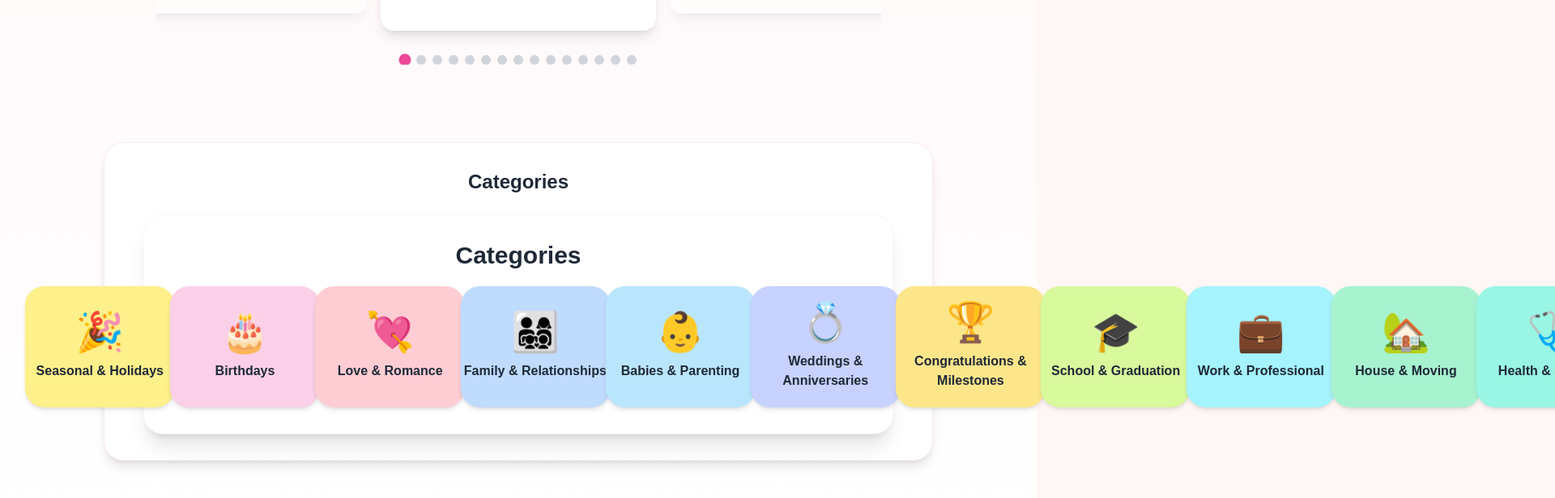
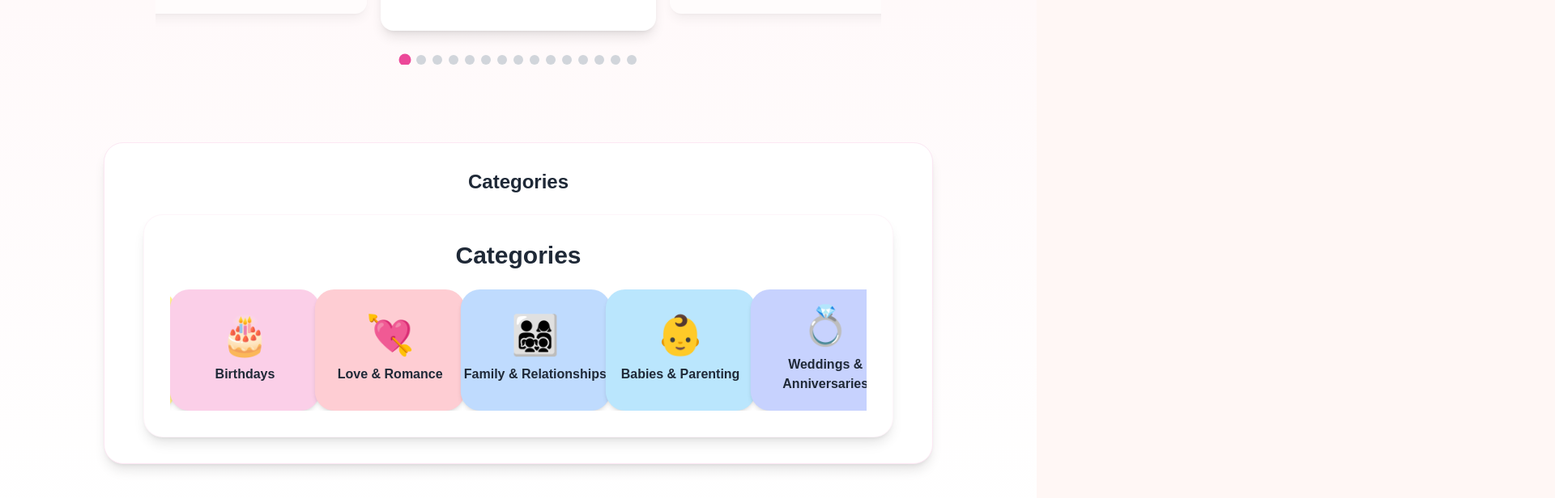
Before and after one commit to everwishhq-commits/EverWish, a Next.js app: page / in a window 1280 px wide. Shown: the part 616-1232 px from the top of the page at 81% size, 1920 px wide, since content can reach past the window. Built offline with nearby package versions, Linux system fonts and the light colour scheme; grey boxes are pictures that could not be loaded.

Commit message:
Update categories.js

```diff
--- a/components/categories.js
+++ b/components/categories.js
@@ -35,27 +35,23 @@ const mainCategories = [
 export default function Categories() {
   return (
     <section className="w-full px-4">
-      <div className="max-w-6xl w-full mx-auto rounded-[24px] bg-white shadow-xl border border-pink-100/40 p-6 sm:p-8">
-        <h2 className="text-2xl sm:text-3xl font-extrabold text-gray-800 text-center">
+      <div className="max-w-6xl mx-auto rounded-[24px] bg-white shadow-lg border border-pink-100/40 p-6 sm:p-8">
+        <h2 className="text-2xl sm:text-3xl font-extrabold text-gray-800 text-center mb-6">
           Categories
         </h2>
 
-        <div className="mt-5">
         <Swiper
           slidesPerView={2.2}
-            spaceBetween={26}            // 🔹 más espacio entre tarjetas
-            loop={true}                  // 🔁 bucle infinito
-            autoplay={{
-              delay: 2500,
-              disableOnInteraction: false,
-            }}
+          spaceBetween={28} // 📏 separadas, sin desbordar
+          loop={true}
+          autoplay={{ delay: 2500, disableOnInteraction: false }}
           speed={800}
           breakpoints={{
-              640:  { slidesPerView: 3.5, spaceBetween: 30 },
-              1024: { slidesPerView: 5,   spaceBetween: 36 },
+            640: { slidesPerView: 3.3, spaceBetween: 32 },
+            1024: { slidesPerView: 5, spaceBetween: 36 },
           }}
           modules={[Autoplay]}
-            className="!overflow-visible"
+          className="!overflow-hidden"
         >
           {mainCategories.map((cat, i) => (
             <SwiperSlide key={i}>
@@ -74,7 +70,6 @@ export default function Categories() {
           ))}
         </Swiper>
       </div>
-      </div>
     </section>
   );
     }
```
Lines whose indentation alone changed are shown as unchanged.
